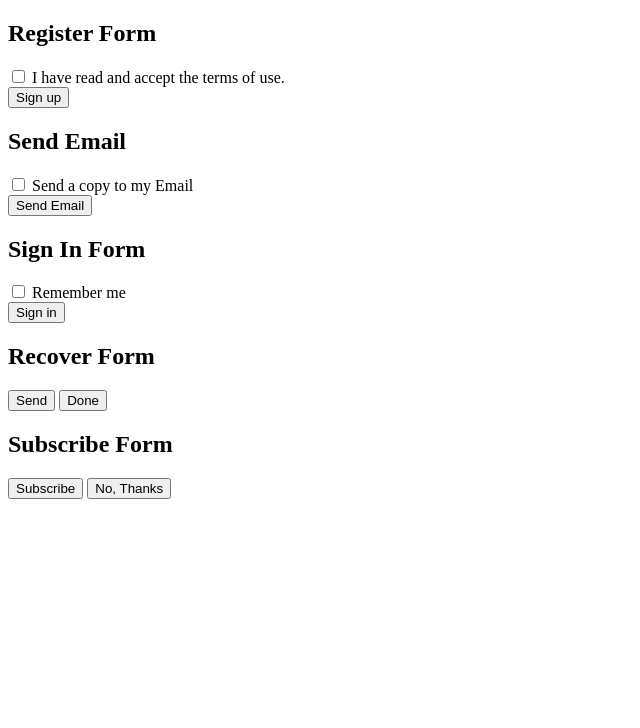
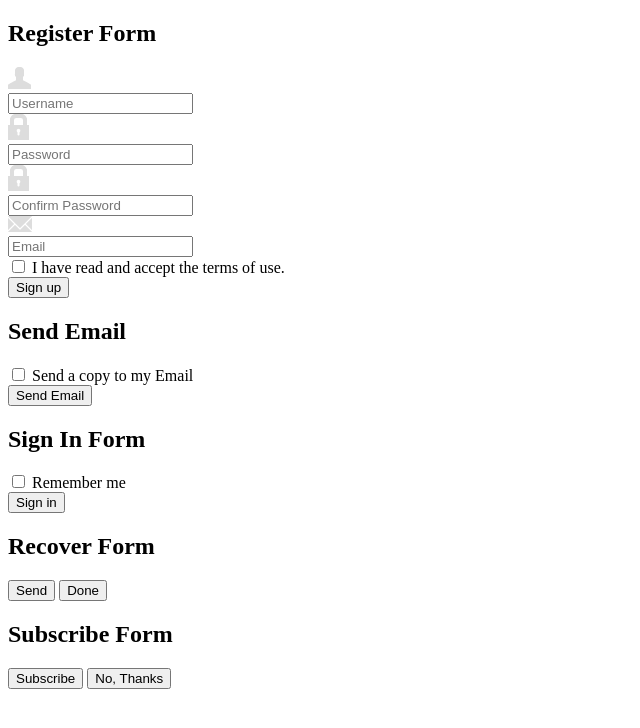
Before and after one commit to blueeyedgirl/WWDC-01, a plain HTML site: page index.html in a window 1280 px wide. Shown: the whole page, without its empty margins (0-640 px from the left). Drawn offline with Linux system fonts and the light colour scheme.

Commit message:
Update register form in index.html

```diff
--- a/index.html
+++ b/index.html
@@ -21,22 +21,42 @@
                     <div class="form-border">
                         <div class="form">
                             <div class="input-line">
-
+                                <label for="input-username-register">
+                                    <img src="./img/glyphicons_003_user.png" alt="user icon"/>
+                                </label>
+                                <div class="input-text-container">
+                                    <input type="text" id="input-username-register" class="input-text" placeholder="Username" required>
+                                </div>
                             </div>
                             <div class="input-line">
-
+                                <label for="">
+                                    <img src="./img/glyphicons_203_lock.png" alt="lock icon"/>
+                                </label>
+                                <div class="input-text-container">
+                                    <input type="password" id="input-pswd-register" class="input-text" placeholder="Password" required>
+                                </div>
                             </div>
                             <div class="input-line">
-
+                                <label for="input-pswd-confirm">
+                                    <img src="./img/glyphicons_203_lock.png" alt="lock icon"/>
+                                </label>
+                                <div class="input-text-container">
+                                    <input type="password" id="input-pswd-confirm" class="input-text" placeholder="Confirm Password" required>
+                                </div>
                             </div>
                             <div class="input-line">
-
+                                <label for="">
+                                    <img src="./img/glyphicons_010_envelope.png" alt="envelope icon"/>
+                                </label>
+                                <div class="input-text-container">
+                                    <input type="email" id="input-email-register" class="input-text" placeholder="Email" required>
+                                </div>
                             </div>
                             <div class="input-line-select">
 
                             </div>
                             <div class="input-line-checkbox">
-                                <input type="checkbox" id="checkbox-terms" name="terms" value="accept">
+                                <input type="checkbox" id="checkbox-terms" name="terms" value="accept" required>
                                 <label for="checkbox-terms">I have read and accept the terms of use.</label>
                             </div>
                             <button class="button">Sign up</button>
```
